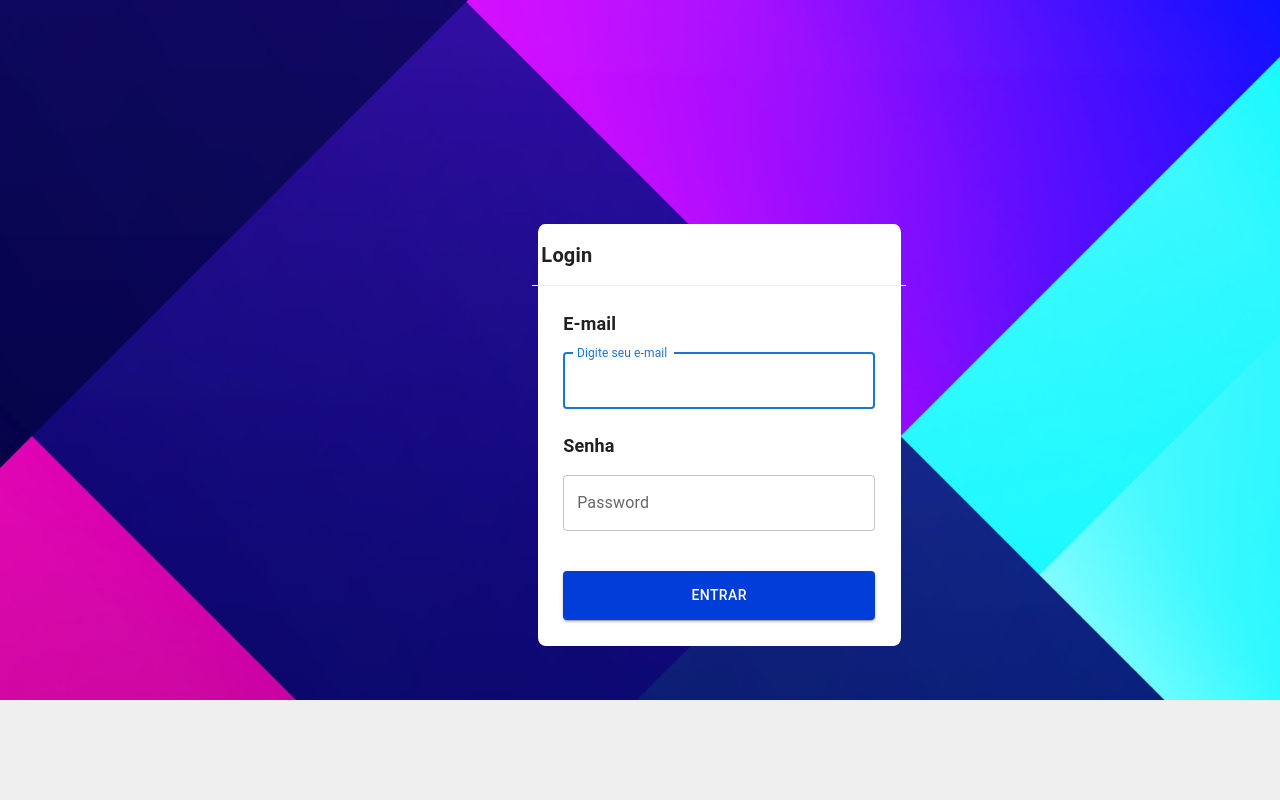
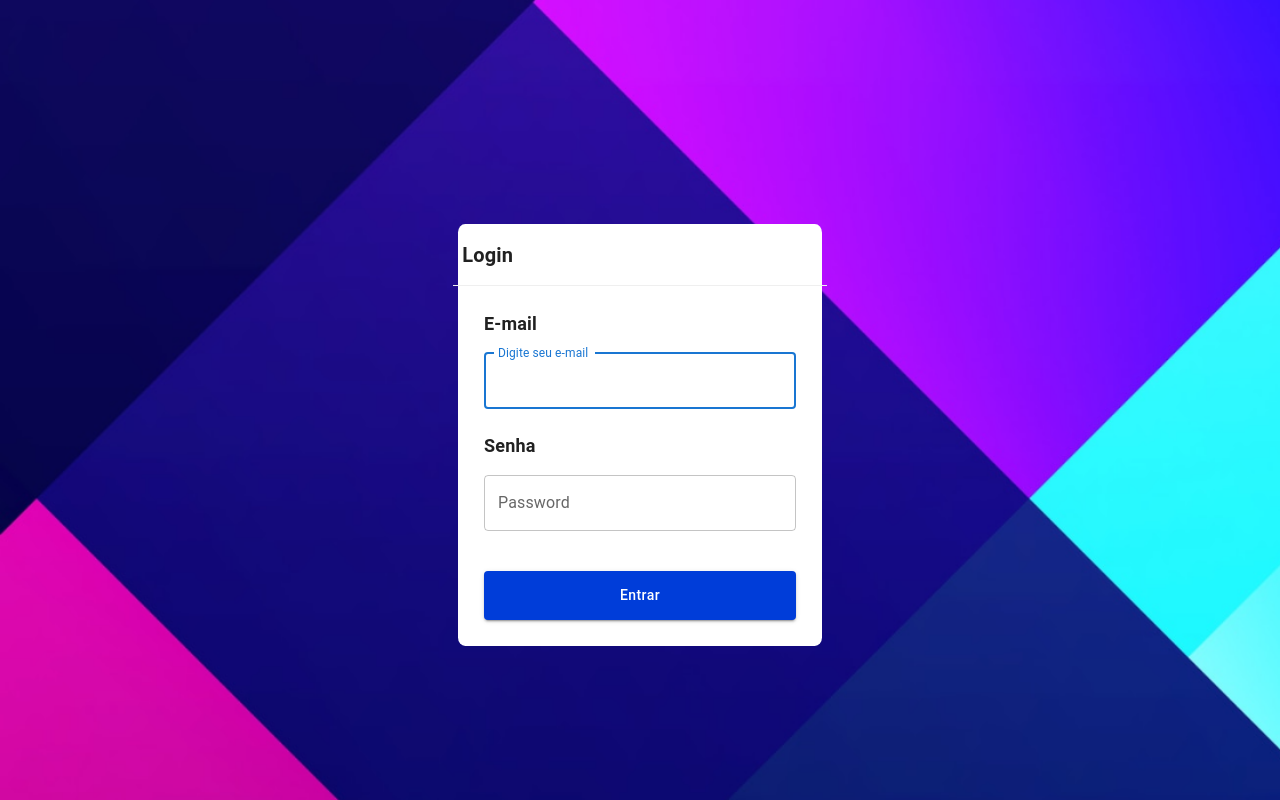
Before and after one commit to rafaferraz/netlex-front-test, a React (Create React App) app: page / in a window 1280 px wide. Built offline with nearby package versions, Linux system fonts and the light colour scheme.

Commit message:
Styles adjust

```diff
--- a/src/pages/Erro/index.js
+++ b/src/pages/Erro/index.js
@@ -1,21 +1,17 @@
 import Box from "@mui/material/Box";
-import Avatar from "@mui/material/Avatar";
 import Typography from "@mui/material/Typography";
 import backgroundImg from "../../assets/images/unsplash_m_7p45JfXQo.png";
 
 export default function Erro() {
   const styles = {
     screen: {
+      backgroundImage: `url(${backgroundImg})`,
+      height: "100%",
+      backgroundSize: "cover",
       display: "flex",
       flexDirection: "column",
       justifyItems: "center",
       alignItems: "center",
-    },
-    backgroundImage: {
-      backgroundImage: `url(${backgroundImg})`,
-      width: "100%",
-      height: "100%",
-      padding: "0px",
     },
     container: {
       position: "fixed",
@@ -46,11 +42,6 @@ export default function Erro() {
 
   return (
     <Box style={styles.screen}>
-      <Avatar
-        variant="square"
-        src={backgroundImg}
-        sx={styles.backgroundImage}
-      />
       <Box sx={styles.container}>
         <Typography sx={styles.title}>Error Not Found</Typography>
         <Typography sx={styles.subTitle}>404</Typography>
--- a/src/pages/Login/index.js
+++ b/src/pages/Login/index.js
@@ -1,5 +1,4 @@
 import * as React from "react";
-import Avatar from "@mui/material/Avatar";
 import Button from "@mui/material/Button";
 import TextField from "@mui/material/TextField";
 import Box from "@mui/material/Box";
@@ -11,15 +10,13 @@ export default function SignIn() {
   const navigate = useNavigate();
 
   const styles = {
-    backgroundImage: {
+    screen: {
       backgroundImage: `url(${backgroundImg})`,
-      width: "100%",
       height: "100%",
-      padding: "0px",
-    },
-    screen: {
+      backgroundSize: "cover",
       display: "flex",
-      flexDirection: "column",
+      flexDirection: "row",
+      justifyContent: "center",
       justifyItems: "center",
     },
     modal: {
@@ -27,7 +24,6 @@ export default function SignIn() {
       padding: "0 2% 2% 2%",
       position: "fixed",
       top: "28%",
-      left: "42%",
       zIndex: 999999,
       display: "flex",
       flexDirection: "column",
@@ -49,6 +45,7 @@ export default function SignIn() {
       fontWeight: "bold",
     },
     submit: {
+      textTransform: "none",
       backgroundColor: "#003dd9",
       marginTop: "10%",
       padding: "4%",
@@ -67,11 +64,6 @@ export default function SignIn() {
 
   return (
     <Box sx={styles.screen}>
-      <Avatar
-        variant="square"
-        src={backgroundImg}
-        sx={styles.backgroundImage}
-      />
       <Box sx={styles.modal}>
         <Typography sx={styles.title}>Login</Typography>
         <Box component="form" onSubmit={handleSubmit} noValidate sx={{ mt: 1 }}>
--- a/src/pages/Metodo1/index.js
+++ b/src/pages/Metodo1/index.js
@@ -1,7 +1,6 @@
 import * as React from "react";
 import { useState } from "react";
 import { useNavigate } from "react-router-dom";
-import Avatar from "@mui/material/Avatar";
 import Button from "@mui/material/Button";
 import TextField from "@mui/material/TextField";
 import Box from "@mui/material/Box";
@@ -16,16 +15,13 @@ export default function SignInSide() {
 
   const styles = {
     page: {
+      backgroundImage: `url(${backgroundImg})`,
+      height: "100%",
+      backgroundSize: "cover",
       display: "flex",
       flexDirection: "row",
       justifyContent: "flex-start",
       alignItems: "flex-start",
-    },
-    backgroundImage: {
-      backgroundImage: `url(${backgroundImg})`,
-      width: "100%",
-      height: "100%",
-      padding: "0px",
     },
     leftBar: {
       padding: "3% 0.5%",
@@ -129,11 +125,6 @@ export default function SignInSide() {
 
   return (
     <Box sx={styles.page}>
-      <Avatar
-        variant="square"
-        src={backgroundImg}
-        sx={styles.backgroundImage}
-      />
       <Box sx={styles.leftBar}>
         <Button sx={[styles.items, styles.selected]}>Método 1</Button>
         <Button
--- a/src/pages/Metodo2/index.js
+++ b/src/pages/Metodo2/index.js
@@ -1,7 +1,6 @@
 import * as React from "react";
 import { useState } from "react";
 import { useNavigate } from "react-router-dom";
-import Avatar from "@mui/material/Avatar";
 import Button from "@mui/material/Button";
 import TextField from "@mui/material/TextField";
 import Box from "@mui/material/Box";
@@ -12,21 +11,32 @@ export default function SignInSide() {
   const navigate = useNavigate();
   const [showMessage, setShowMessage] = useState(false);
   const [word, setWord] = useState("");
-  const results = [];
+  const results = [
+    {
+      id: 1,
+      before: "The point of using",
+      word: "Lorem",
+      after:
+        "Ipsum is that it has a more-or-less normal distribution of letters, as opposed to using 'Content here, content here', making it look like readable English.",
+    },
+    {
+      id: 2,
+      before: "Contrary to popular belief,",
+      word: "Lorem",
+      after: "Ipsum is not simply random text.",
+    },
+  ];
   const number = results.length;
 
   const styles = {
     page: {
+      backgroundImage: `url(${backgroundImg})`,
+      height: "100%",
+      backgroundSize: "cover",
       display: "flex",
       flexDirection: "row",
       justifyContent: "flex-start",
       alignItems: "flex-start",
-    },
-    backgroundImage: {
-      backgroundImage: `url(${backgroundImg})`,
-      width: "100%",
-      height: "100%",
-      padding: "0px",
     },
     leftBar: {
       padding: "3% 0.5%",
@@ -97,6 +107,7 @@ export default function SignInSide() {
       backgroundColor: "#003dd9",
       color: "white",
       width: "10%",
+      marginBottom: "1.5%",
       "&:hover": {
         backgroundColor: "#003dd9",
       },
@@ -106,13 +117,14 @@ export default function SignInSide() {
       display: "flex",
       flexDirection: "row",
       gap: "4px",
-      fontSize: "40px",
+      fontSize: "20px",
+      margin: "0.5% 0",
     },
     word: {
       fontWeight: "bold",
     },
     textResults: {
-      marginTop: "2%",
+      margin: "0.5% 0",
       display: "flex",
       flexDirection: "row",
       gap: "4px",
@@ -134,15 +146,12 @@ export default function SignInSide() {
   const handleShowMessage = async (e) => {
     e.preventDefault();
     setShowMessage(true);
+    // const result = await Back.searchWord(word);
+    // const number = results.length;
   };
 
   return (
     <Box sx={styles.page}>
-      <Avatar
-        variant="square"
-        src={backgroundImg}
-        sx={styles.backgroundImage}
-      />
       <Box sx={styles.leftBar}>
         <Button
           sx={[styles.items, styles.noSelected]}
--- a/src/pages/Metodo3/index.js
+++ b/src/pages/Metodo3/index.js
@@ -1,7 +1,6 @@
 import * as React from "react";
 import { useState } from "react";
 import { useNavigate } from "react-router-dom";
-import Avatar from "@mui/material/Avatar";
 import Button from "@mui/material/Button";
 import TextField from "@mui/material/TextField";
 import Box from "@mui/material/Box";
@@ -13,20 +12,30 @@ export default function SignInSide() {
   const [showMessage, setShowMessage] = useState(false);
   const [count, setCount] = useState("");
   const [minLength, setMinLength] = useState("");
-  const results = [];
+  const results = [
+    {
+      word: "Lorem",
+      count: 1,
+    },
+    {
+      word: "Test",
+      count: 1000,
+    },
+    {
+      word: "Ipsum",
+      count: 70,
+    },
+  ];
 
   const styles = {
     page: {
+      backgroundImage: `url(${backgroundImg})`,
+      height: "100%",
+      backgroundSize: "cover",
       display: "flex",
       flexDirection: "row",
       justifyContent: "flex-start",
       alignItems: "flex-start",
-    },
-    backgroundImage: {
-      backgroundImage: `url(${backgroundImg})`,
-      width: "100%",
-      height: "100%",
-      padding: "0px",
     },
     leftBar: {
       padding: "3% 0.5%",
@@ -143,11 +152,6 @@ export default function SignInSide() {
 
   return (
     <Box sx={styles.page}>
-      <Avatar
-        variant="square"
-        src={backgroundImg}
-        sx={styles.backgroundImage}
-      />
       <Box sx={styles.leftBar}>
         <Button
           sx={[styles.items, styles.noSelected]}
```
